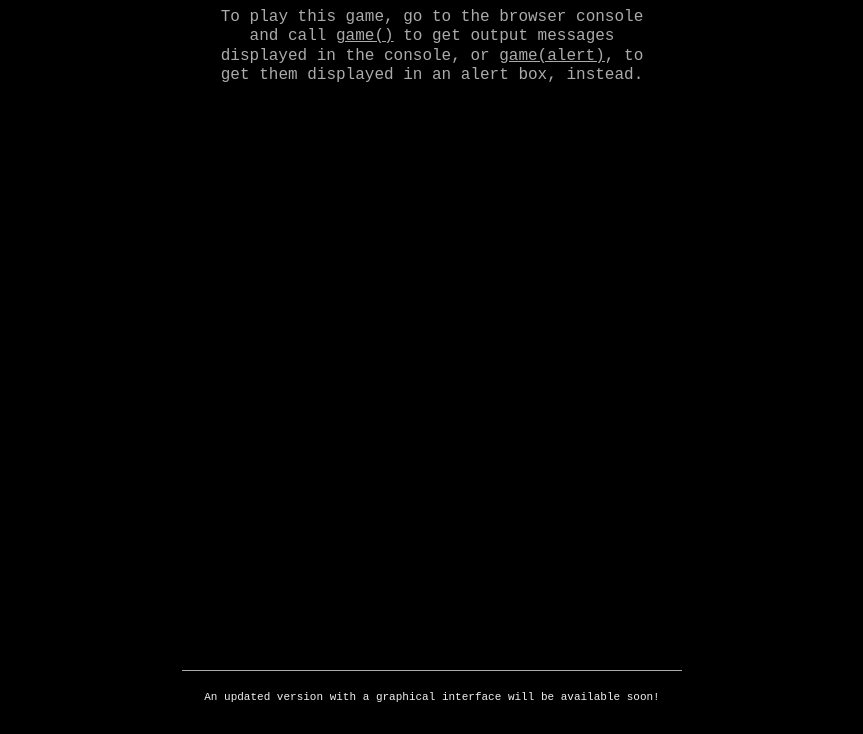
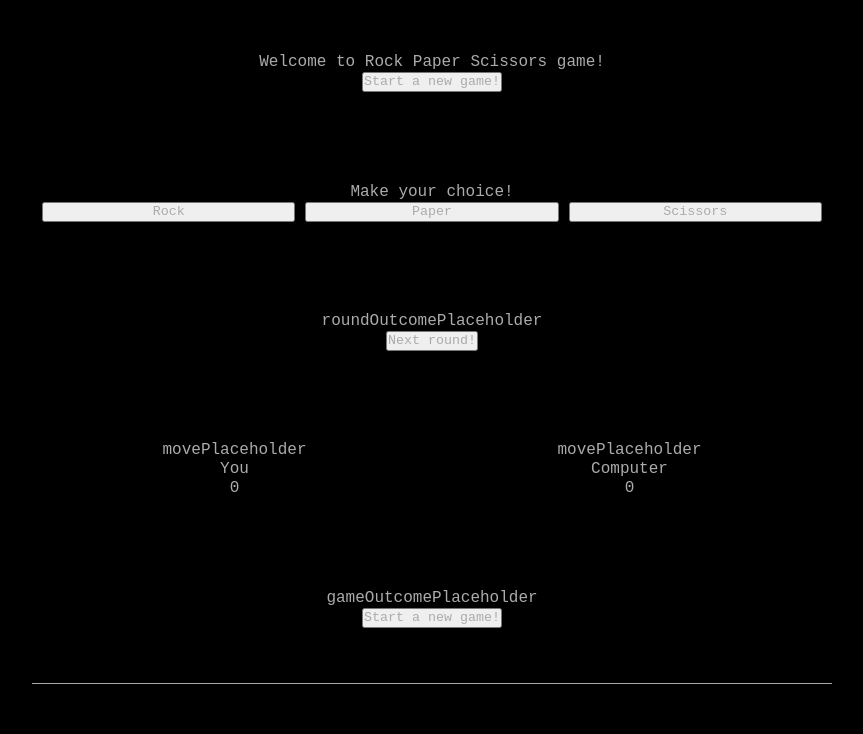
Before and after one commit to frarosset/rock-paper-scissors, a plain HTML site: page index.html in a window 1280 px wide. Shown: the part 66-800 px from the top of the page, without its empty margins (208-1071 px from the left). Drawn offline with Linux system fonts and the light colour scheme.

Commit message:
Setup basic graphic interface
A basic graphic interface has been setup, where
some placeholder text has been inserted.

In a future version, some of the displayed elements
will be hidden during the play.

The game logic has not been included yet.

```diff
--- a/css/style.css
+++ b/css/style.css
@@ -23,7 +23,7 @@
   --alt-gap:  10px;
 
   /* Maximum column width */
-  --col-width: 500px;
+  --col-width: 800px;
 }
 
 
@@ -115,4 +115,45 @@ main{
   flex: 1;
   height: 100%;
   padding: var(--main-padding);
+  display:flex;
+  flex-direction: column;
+  justify-content: space-around;
 }
+
+#playerChoiceInfo
+{
+  display: flex;
+  flex-direction: column;
+  align-items: stretch;
+}
+
+#gameInfo,
+#roundOutcome,
+#gameOutcome{
+  display: flex;
+  flex-direction: column;
+  align-items: center;
+}
+
+#playersInfo,
+#playerChoiceList{
+  display: flex;
+  gap: var(--main-padding);
+}
+
+#playerInfo,
+#computerInfo,
+.choicesBtn{
+  flex:1;
+}
+
+#playerMove,
+#playerName,
+#playerScore,
+#computerMove,
+#computerName,
+#computerScore{
+  display:flex;
+  align-items: center;
+  justify-content: center;
+}
--- a/index.html
+++ b/index.html
@@ -5,18 +5,47 @@
 	<meta name="viewport" content="width=device-width, initial-scale=1.0">
 	<title>Rock, Scissors, Paper</title>
 	<link rel="stylesheet" href="./css/style.css">
-	<script src="./js/script.js"></script>
+	<script src="./js/script.js" defer></script>
 </head>
 <body>
   <header>
     <h1>Rock Paper Scissors</h1>
   </header>
   <main>
-    <p>To play this game, go to the browser console and call <u>game()</u> to get output messages displayed in the console, or <u>game(alert)</u>, to get them displayed in an alert box, instead.</p>
+    <div id="gameInfo">
+      <p>Welcome to Rock Paper Scissors game!</p>
+      <button class="newGameButton" type="button">Start a new game!</button>
+    </div>
+    <div id="playerChoiceInfo">
+      <p>Make your choice!</p>
+      <div id="playerChoiceList">
+      </div>
+    </div>
+    <div id="roundOutcome">
+      <p>roundOutcomePlaceholder</p>
+      <button class="newRoundButton" type="button">Next round!</button>
+    </div>
+    <div id="playersInfo">
+      <div id="playerInfo">
+        <div id="playerMove">movePlaceholder</div>
+        <div id="playerName"></div>
+        <div id="playerScore"></div>
+      </div>
+      <div id="computerInfo">
+        <div id="computerMove">movePlaceholder</div>
+        <div id="computerName"></div>
+        <div id="computerScore"></div>
+      </div>
+    </div>
+    <div id="gameOutcome">
+      <p>gameOutcomePlaceholder</p>
+      <button class="newGameButton" type="button">Start a new game!</button>
+    </div>
+
   </main>
   <footer>
   	 <div class='alt'>
-			<p class='alternative'>An updated version with a graphical interface will be available soon!</p>
+			<p class='alternative'></p>
          <p class='cite'></p>
     </div>
   </footer>
--- a/js/script.js
+++ b/js/script.js
@@ -14,7 +14,6 @@ const computerName = 'Computer';
 const winCode = 1;
 const loseCode = -1;
 const tieCode = 0;
-
 
 // Get user choice ID for the user (player)
 // The user can type in a prompt the full name of the choice
@@ -154,3 +153,30 @@ function currentChoices(playerSelection,computerSelection){
 
 // Initially show on the console how to start a new game
 console.log(descrStartConsoleGameStr());
+
+
+/* ************************************************************** */
+
+let playerMoveDiv = document.querySelector('#playerMove');
+let playerNameDiv = document.querySelector('#playerName');
+let playerScoreDiv = document.querySelector('#playerScore');
+let computerMoveDiv = document.querySelector('#computerMove');
+let computerNameDiv = document.querySelector('#computerName');
+let computerScoreDiv = document.querySelector('#computerScore');
+let playerChoiceListDiv = document.querySelector('#playerChoiceList');
+
+
+/*Initialization*/
+playerNameDiv.textContent = userName;
+computerNameDiv.textContent = computerName;
+playerScoreDiv.textContent = 0;
+computerScoreDiv.textContent = 0;
+
+let playerChoiceBtn = [];
+for (let i=0;i<choices.length;i++){
+	playerChoiceBtn[i] = document.createElement('button');
+	playerChoiceBtn[i].type = 'button';
+	playerChoiceBtn[i].classList.add('choicesBtn',choicesLowerCase[i]);
+	playerChoiceBtn[i].textContent = choices[i];
+	playerChoiceListDiv.appendChild(playerChoiceBtn[i]);
+}
```
